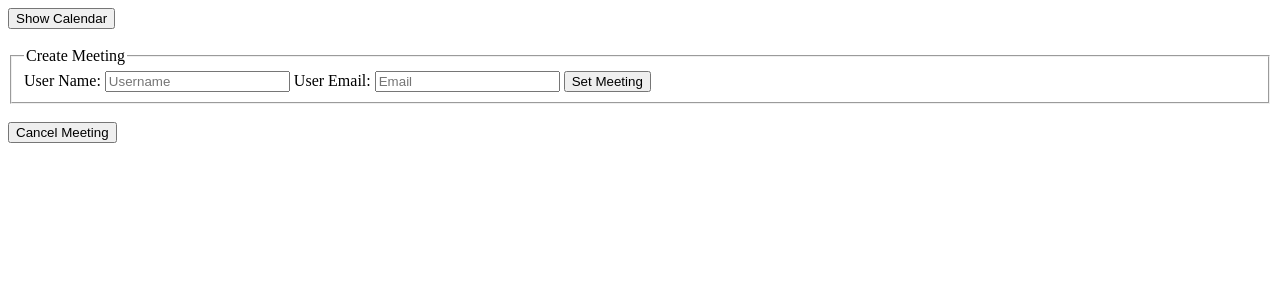
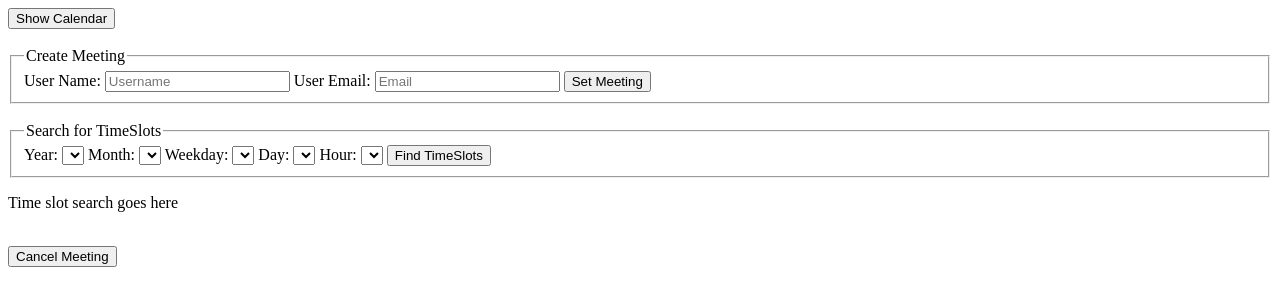
Before and after one commit to diggerdata/CS3733-Rana, a Flask app: template view/templates/review_meeting.html in a window 1280 px wide. Shown: the top 306 px of the page. Run offline with Flask 2, Linux system fonts and the light colour scheme; the template is opened without the code that fills it, so the values that code supplies are empty.

Commit message:
update reviewmeeting

```diff
--- a/view/templates/review_meeting.html
+++ b/view/templates/review_meeting.html
@@ -46,10 +46,24 @@
 	<br>
 
 	<div>
+		<form>
+			<fieldset>
+				<legend>Search for TimeSlots</legend>
+				Year: <select></select>
+				Month: <select></select>
+				Weekday: <select></select>
+				Day: <select></select>
+				Hour: <select></select>
+				<button type="submit">Find TimeSlots</button>
+			</fieldset>
+		</form>
+		<p>Time slot search goes here</p>
 		<!--
 			Should be able to search for time slots using a filters
 		-->
 	</div>
+
+	<br>
 
 	<div>
 		<!--
```
